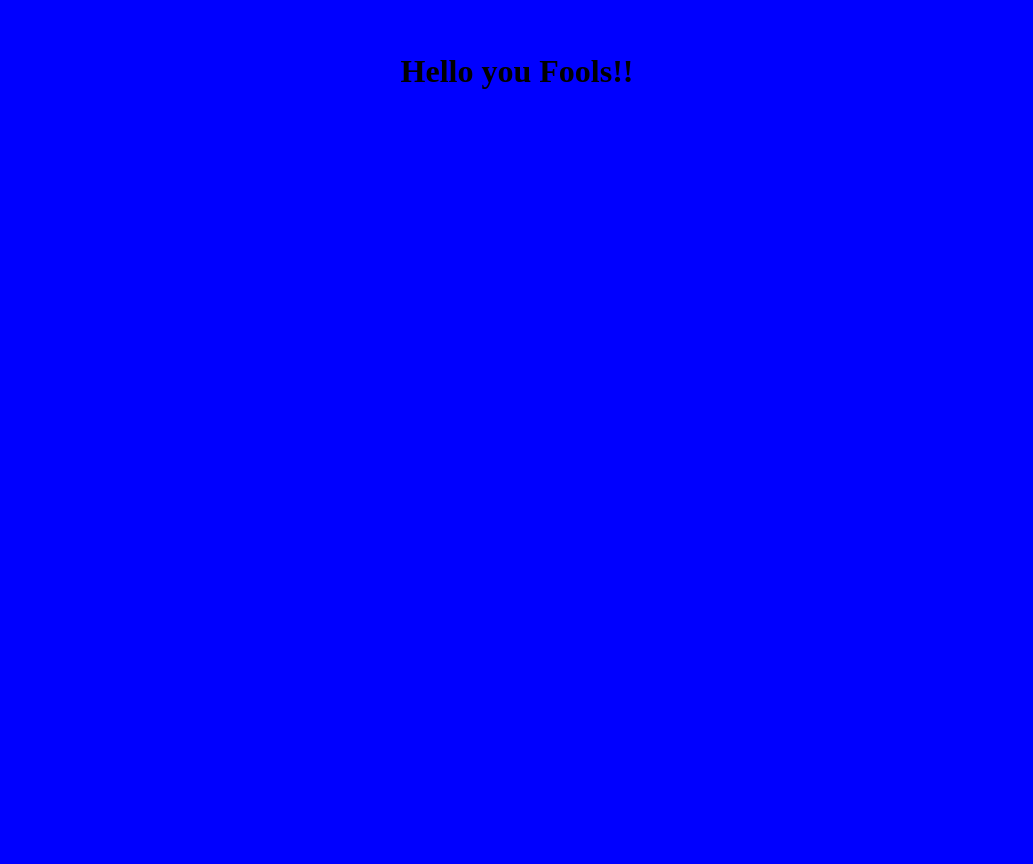
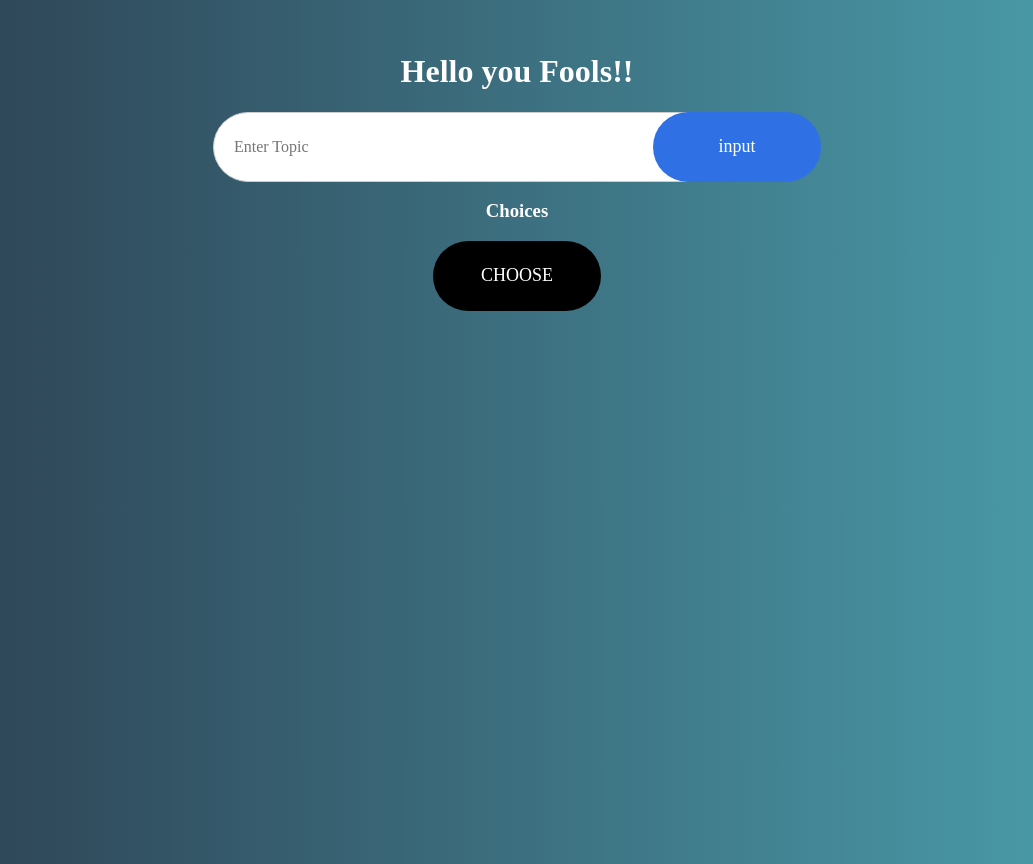
Before and after one commit to cole-essig/help-me-pick, a React (Vite) app: page / in a window 1280 px wide. Shown: the whole page, without its empty margins (123-1156 px from the left). Built offline with nearby package versions, Linux system fonts and the light colour scheme.

Commit message:
Added all main components, logic and basic styles. Site works on very base level. Takes input, displays and has a choose button

```diff
--- a/src/components/App/App.css
+++ b/src/components/App/App.css
@@ -1,8 +1,9 @@
 #root {
-    max-width: 100vw;
-    min-height: 100vh;
-    margin: 0 auto;
-    padding: 2rem;
-    text-align: center;
-    background-color: blue;
+  max-width: 100vw;
+  min-height: 100vh;
+  margin: 0 auto;
+  padding: 2rem;
+  text-align: center;
+  background-image: linear-gradient(to right, #2c3e50, #4ca1af);
+  color: #fff;
   }
--- a/src/components/App/App.jsx
+++ b/src/components/App/App.jsx
@@ -1,10 +1,25 @@
 import { useState } from 'react'
+import UserInput from '../UserInput/UserInput';
+import Table from '../Table/Table';
+import InteractButton from '../InteractButton/InteractButton';
+import Results from '../Results/Results';
 import './App.css'
 
 function App() {
+  const [table, setTable] = useState([])
+  const [madeChoice, setMadeChoice] = useState(false)
+
+  const getUserInput = (input) => {
+    setTable((table) => [input, ...table])
+  }
+
   return (
     <>
       <h1>Hello you Fools!!</h1>
+      <UserInput getUserInput={getUserInput} />
+      <Table table={table} />
+      <InteractButton setMadeChoice={setMadeChoice} />
+      {madeChoice && <Results table={table} />}
     </>
   )
 }
--- a/src/components/InteractButton/InteractButton.css
+++ b/src/components/InteractButton/InteractButton.css
@@ -0,0 +1,14 @@
+.interact-button {
+    background-color: #000;
+    max-width: 168px;
+    width: 100%;
+    min-height: 70px;
+    color: #fff;
+    border-radius: 36px;
+    border: none;
+    cursor: pointer;
+    font-size: 18px;
+    font-weight: 400;
+    line-height: 1.2;
+    transition: background-color .25s linear;
+}
--- a/src/components/InteractButton/InteractButton.jsx
+++ b/src/components/InteractButton/InteractButton.jsx
@@ -1,9 +1,15 @@
 import './InteractButton.css';
 import React from 'react';
 
-function InteractButton() {
+function InteractButton({ setMadeChoice }) {
+    const buttonSubmit = (e) => {
+      e.preventDefault();
+      setMadeChoice(true);
+    }
     return (
-        <></>
+        <>
+          <button type='button' className='interact-button' onClick={buttonSubmit} >CHOOSE</button>
+        </>
     )
 }
 
--- /dev/null
+++ b/src/components/Results/Results.jsx
@@ -0,0 +1,19 @@
+import './Results.css'
+import React from 'react'
+
+function Results({ table }) {
+    const getRandomItem = () => {
+        if (table.length > 0) {
+            return table[Math.floor((Math.random()*table.length))];
+        }
+    }
+    console.log(getRandomItem())
+    return (
+        <div className='results'>
+          <p>{getRandomItem()}</p>
+        </div>
+
+    )
+}
+
+export default Results;
--- a/src/components/Table/Table.jsx
+++ b/src/components/Table/Table.jsx
@@ -1,9 +1,17 @@
 import './Table.css';
 import React from 'react';
+import TableKey from '../TableKey/TableKey';
 
-function Table() {
+function Table({ table }) {
     return (
-    <></>
+    <div className='table'>
+        <h3 className='table__header'>Choices</h3>
+        <div className='table__contents'>
+            {table.length > 0 && table.map((item, index) => {
+                return <TableKey key={index} content={item} />
+            })}
+        </div>
+    </div>
     )
 }
 
--- /dev/null
+++ b/src/components/TableKey/TableKey.jsx
@@ -0,0 +1,12 @@
+import './TableKey.css'
+import React from 'react'
+
+function TableKey({ content }) {
+    return (
+        <div className='tablekey'>
+            <p className='tablekey__content'>{content}</p>
+        </div>
+    )
+}
+
+export default TableKey;
--- a/src/components/UserInput/UserInput.css
+++ b/src/components/UserInput/UserInput.css
@@ -0,0 +1,77 @@
+.inputbar {
+    position: relative;
+    max-width: 608px;
+    width: 100%;
+    margin: 0 auto 0;
+    padding: 0;
+    margin: auto;
+  }
+
+  .inputbar__input {
+      display: block;
+      width: 90%;
+      min-height: 68px;
+      border: 1px solid #ccc;
+      border-radius: 36px;
+      padding: 0 20px;
+      white-space: nowrap;
+      overflow: hidden;
+      text-overflow: clip;
+      font-size: 16px;
+      font-weight: 400;
+      line-height: 1.2;
+    }
+
+    .inputbar__input:focus {
+      outline: none;
+      border: 1px solid transparent;
+    }
+
+  .inputbar__button {
+      background-color: #2F71E5;
+      max-width: 168px;
+      width: 100%;
+      min-height: 70px;
+      color: #fff;
+      border-radius: 36px;
+      border: none;
+      position: absolute;
+      right: 0;
+      top: -1px;
+      cursor: pointer;
+      font-size: 18px;
+      font-weight: 400;
+      line-height: 1.2;
+      transition: background-color .25s linear;
+  }
+
+  .inputbar__button:hover {
+    background-color: #347EFF;
+  }
+
+  .inputbar__button {
+    top: 0;
+  }
+
+  @media screen and (max-width: 850px) {
+    .inputbar {
+      max-width: calc(100% - 320px);
+    }
+  }
+
+  @media screen and (max-width: 600px) {
+    .inputbar {
+      max-width: 85%;
+    }
+
+    .inputbar__input {
+      width: 100%;
+      padding: 0;
+    }
+
+    .inputbar__button {
+      top: 80px;
+      right: 0;
+      max-width: 85vw;
+    }
+  }
--- a/src/components/UserInput/UserInput.jsx
+++ b/src/components/UserInput/UserInput.jsx
@@ -1,10 +1,34 @@
 import './UserInput.css';
+import { useState } from 'react';
 import React from 'react';
 
-function UserInput() {
-    return (
-        <></>
-    )
-}
+function UserInput({ getUserInput }) {
+    const [input, setInput] = useState('');
+    const handleInputBarChange = (e) => {
+        setInput(e.target.value);
+    }
+
+    const handleSubmit = (e) => {
+        e.preventDefault();
+        getUserInput(input);
+        setInput('');
+    }
+
+        return(
+            <>
+            <form className="inputbar" onSubmit={handleSubmit} >
+                    <input
+                        type='text'
+                        className='inputbar__input'
+                        id='inputBar'
+                        placeholder='Enter Topic'
+                        value={input}
+                        onChange={handleInputBarChange}
+                    />
+                <button type="submit" className="inputbar__button" >input</button>
+            </form>
+            </>
+        )
+    };
 
 export default UserInput;
```
Also changed, not shown: src/components/Results/Results.css (added), src/components/TableKey/TableKey.css (added).
